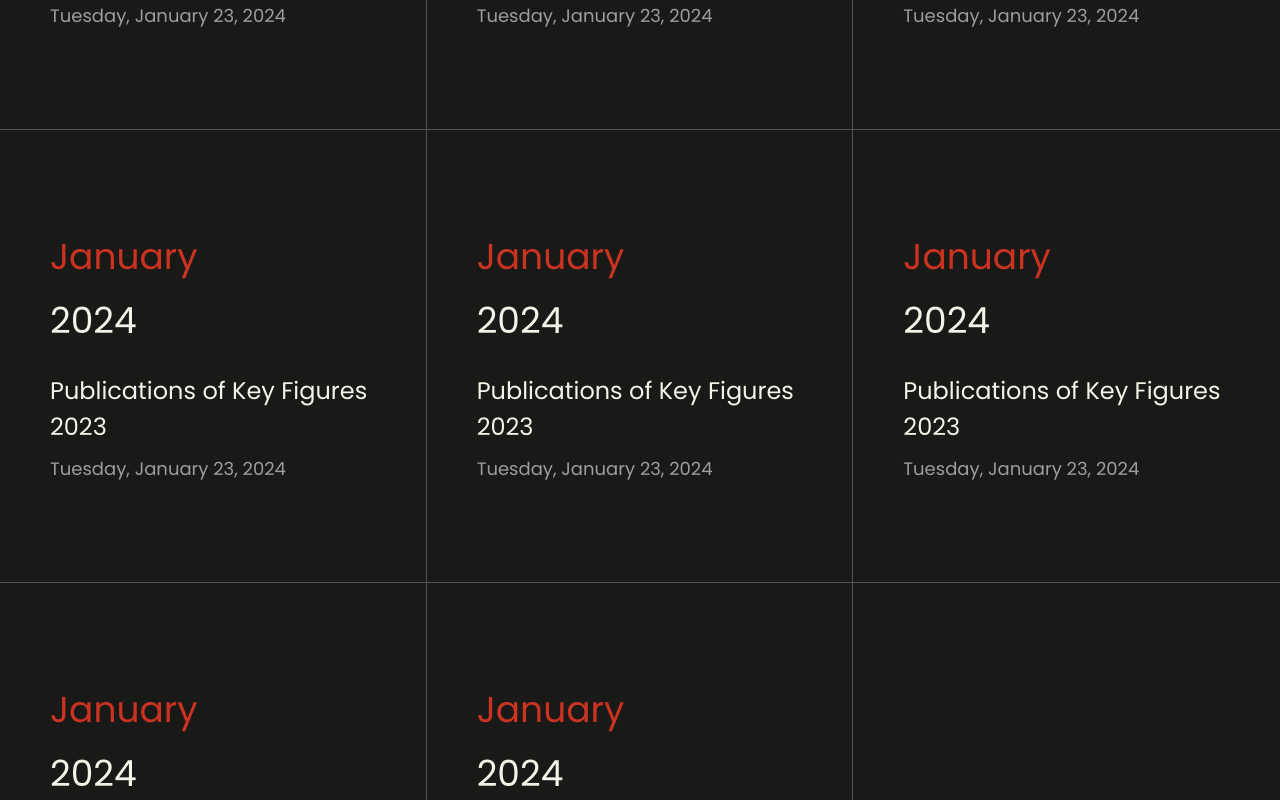
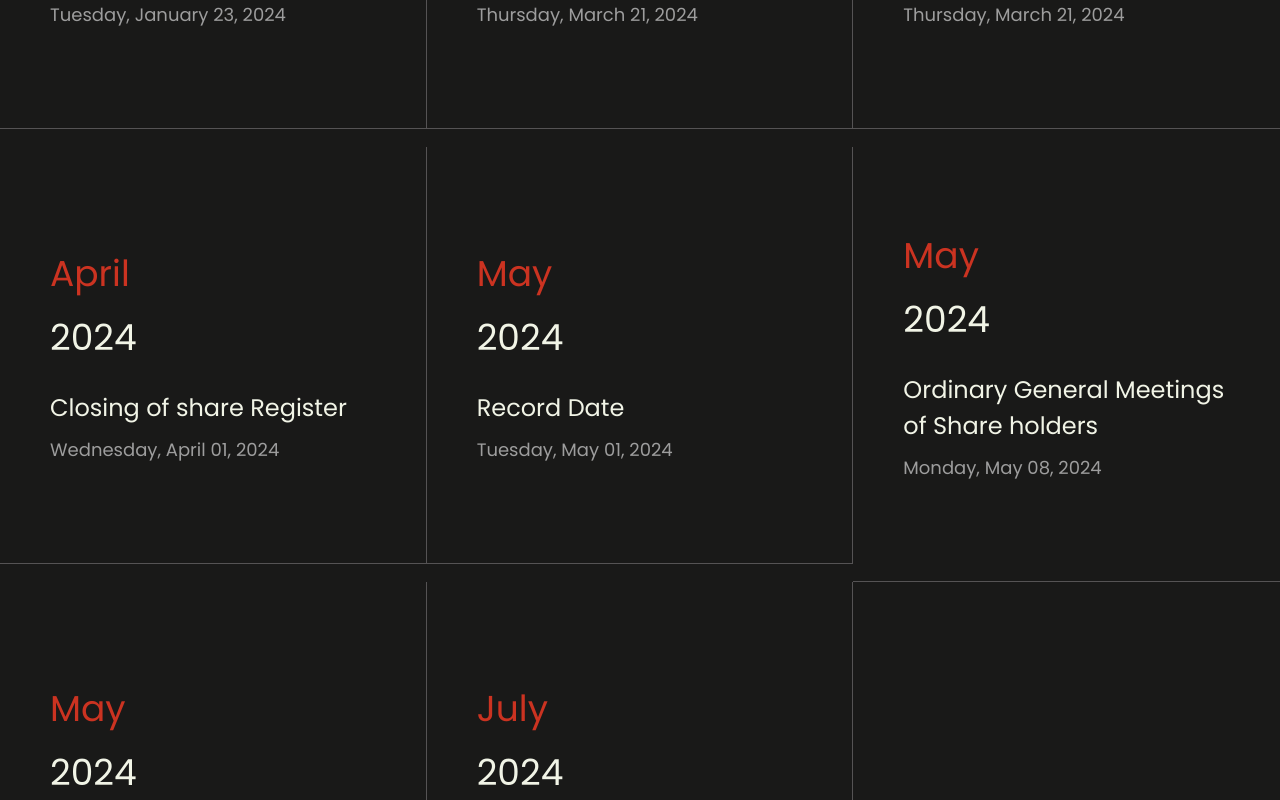
Before and after one commit to TarunRajpurohit123/pace-bussiness-website, a Next.js app in the folder pace-website/: page /investors in a window 1280 px wide. Shown: the part 3020-3820 px from the top of the page. Built offline with nearby package versions, Linux system fonts and the light colour scheme.

Commit message:
investor financial calender content update

```diff
--- a/pace-website/src/components/components/FinancialCalender.jsx
+++ b/pace-website/src/components/components/FinancialCalender.jsx
@@ -6,40 +6,6 @@ export default function FinancialCalender() {
       <section className="financialCalender page-width pt-[7.5rem] pb-[7.5rem]">
         <h1>Financial Calendar</h1>
         <section className="financialCalenderGrid mt-[5rem]">
-          <div className="flex items-center">
-            <FCard
-              style={{
-                borderTop: "1px solid var(--gray_700)",
-                borderBottom: "1px solid var(--gray_700)",
-                borderRight: "1px solid var(--gray_700)",
-              }}
-              month={"January"}
-              year={2024}
-              name={"Publications of Key Figures 2023"}
-              time={"Tuesday, January 23, 2024"}
-            />
-            <FCard
-              style={{
-                borderTop: "1px solid var(--gray_700)",
-                borderBottom: "1px solid var(--gray_700)",
-                borderRight: "1px solid var(--gray_700)",
-              }}
-              month={"January"}
-              year={2024}
-              name={"Publications of Key Figures 2023"}
-              time={"Tuesday, January 23, 2024"}
-            />
-            <FCard
-              style={{
-                borderTop: "1px solid var(--gray_700)",
-                borderBottom: "1px solid var(--gray_700)",
-              }}
-              month={"January"}
-              year={2024}
-              name={"Publications of Key Figures 2023"}
-              time={"Tuesday, January 23, 2024"}
-            />
-          </div>
           <div className="flex items-center">
             <FCard
               style={{
@@ -56,19 +22,19 @@ export default function FinancialCalender() {
                 borderBottom: "1px solid var(--gray_700)",
                 borderRight: "1px solid var(--gray_700)",
               }}
-              month={"January"}
+              month={"March"}
               year={2024}
-              name={"Publications of Key Figures 2023"}
-              time={"Tuesday, January 23, 2024"}
+              name={"Publication of Annual Report 2023"}
+              time={"Thursday, March 21, 2024"}
             />
             <FCard
               style={{
                 borderBottom: "1px solid var(--gray_700)",
               }}
-              month={"January"}
+              month={"March"}
               year={2024}
-              name={"Publications of Key Figures 2023"}
-              time={"Tuesday, January 23, 2024"}
+              name={"Media Conference on Results 2023"}
+              time={"Thursday, March 21, 2024"}
             />
           </div>
           <div className="flex items-center">
@@ -77,30 +43,61 @@ export default function FinancialCalender() {
                 borderBottom: "1px solid var(--gray_700)",
                 borderRight: "1px solid var(--gray_700)",
               }}
-              month={"January"}
+              month={"April"}
               year={2024}
-              name={"Publications of Key Figures 2023"}
-              time={"Tuesday, January 23, 2024"}
+              name={"Closing of share Register"}
+              time={"Wednesday, April 01, 2024"}
             />
             <FCard
               style={{
                 borderBottom: "1px solid var(--gray_700)",
                 borderRight: "1px solid var(--gray_700)",
               }}
-              month={"January"}
+              month={"May"}
+              year={2024}
+              name={"Record Date"}
+              time={"Tuesday, May 01, 2024"}
+            />
+            <FCard
+              style={{
+                borderBottom: "1px solid var(--gray_700)",
+              }}
+              month={"May"}
+              year={2024}
+              name={"Ordinary General Meetings of Share holders"}
+              time={"Monday, May 08, 2024"}
+            />
+          </div>
+          <div className="flex items-center">
+            <FCard
+              style={{
+                borderBottom: "1px solid var(--gray_700)",
+                borderRight: "1px solid var(--gray_700)",
+              }}
+              month={"May"}
               year={2024}
               name={"Publications of Key Figures 2023"}
-              time={"Tuesday, January 23, 2024"}
+              time={"Tuesday, May 18, 2024"}
+            />
+            <FCard
+              style={{
+                borderBottom: "1px solid var(--gray_700)",
+                borderRight: "1px solid var(--gray_700)",
+              }}
+              month={"July"}
+              year={2024}
+              name={"Publications of 2024 Half-year Results"}
+              time={"Monday, July 15, 2024"}
             />
             <FCard
               style={{
                 borderBottom: "1px solid var(--gray_700)",
                 height: "45.3rem",
               }}
-              // month={"January"}
+              // month={"May"}
               // year={2024}
-              // name={"Publications of Key Figures 2023"}
-              // time={"Tuesday, January 23, 2024"}
+              // name={"Ordinary General Meetings of Share holders"}
+              // time={"Monday, May 08, 2024"}
             />
           </div>
         </section>
```
